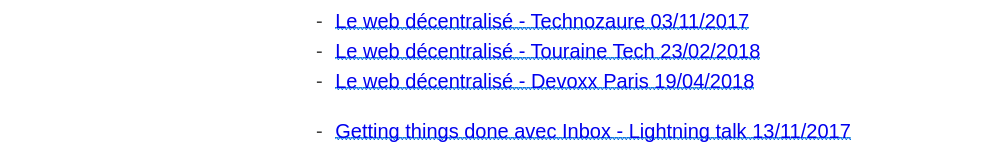
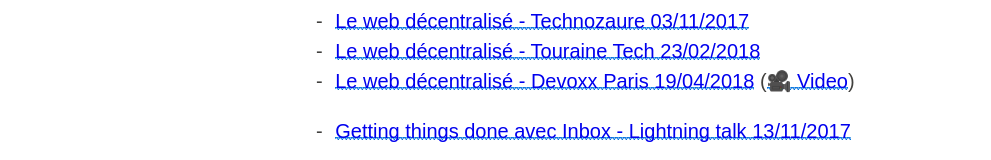
Before and after one commit to acailly/acailly.github.io, a plain HTML site: page index.html in a window 1280 px wide. Shown: the part 832-992 px from the top of the page, without its empty margins (0-991 px from the left). Drawn offline with Linux system fonts and the light colour scheme; a web font is replaced by a local one.

Commit message:
:sparkles: Added video and pictures from Devoxx 2018

```diff
--- a/index.html
+++ b/index.html
@@ -126,7 +126,7 @@
 								<a href="/confs/web-decentralise/web-decentralise-tourainetech.pdf">Le web décentralisé - Touraine Tech 23/02/2018</a>
 							</li>
 							<li>
-								<a href="/confs/web-decentralise/web-decentralise-devoxx.pdf">Le web décentralisé - Devoxx Paris 19/04/2018</a>
+								<a href="/confs/web-decentralise/web-decentralise-devoxx.pdf">Le web décentralisé - Devoxx Paris 19/04/2018</a> (<a href="https://www.youtube.com/watch?v=rcY5wBNtGNU">🎥 Video</a>)
 							</li>
 						</ul>
 						<ul>
```
